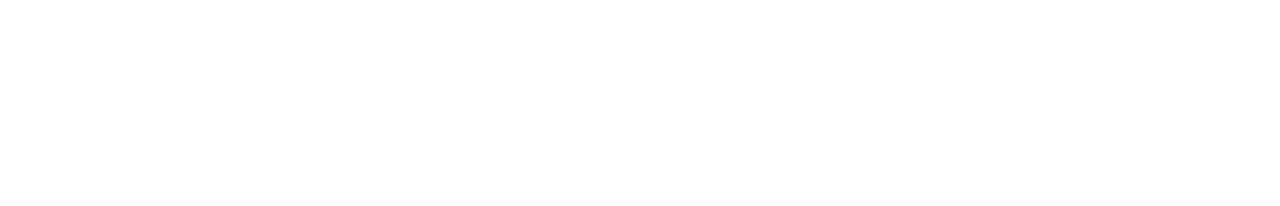
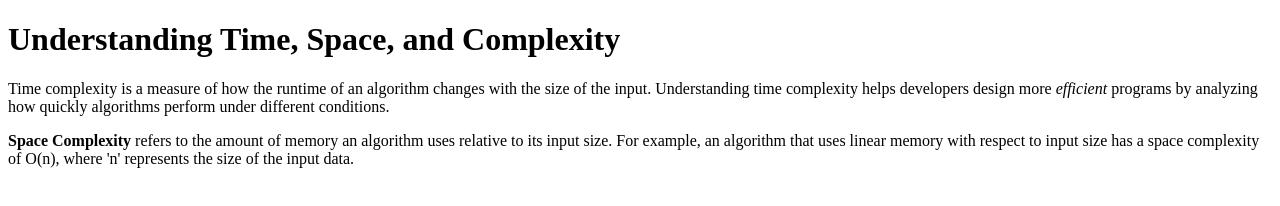
Before and after one commit to acciojob/time-and-space-complexity-bugslayerparvez, a website: page main.html in a window 1280 px wide. Drawn offline with Linux system fonts and the light colour scheme.

Commit message:
created a submission

```diff
--- a/main.html
+++ b/main.html
@@ -7,6 +7,15 @@
 </head>
 
 <body>
+	<h1>Understanding Time, Space, and Complexity</h1>
+
+    <p>
+        Time complexity is a measure of how the runtime of an algorithm changes with the size of the input. Understanding time complexity helps developers design more <em>efficient</em> programs by analyzing how quickly algorithms perform under different conditions.
+    </p>
+
+    <p>
+        <b>Space Complexity</b> refers to the amount of memory an algorithm uses relative to its input size. For example, an algorithm that uses linear memory with respect to input size has a space complexity of O(n), where 'n' represents the size of the input data.
+    </p>
 	<!-- the entire body must be written by student -->
     <script type="text/javascript" src="./script.js">
 </script>
```
